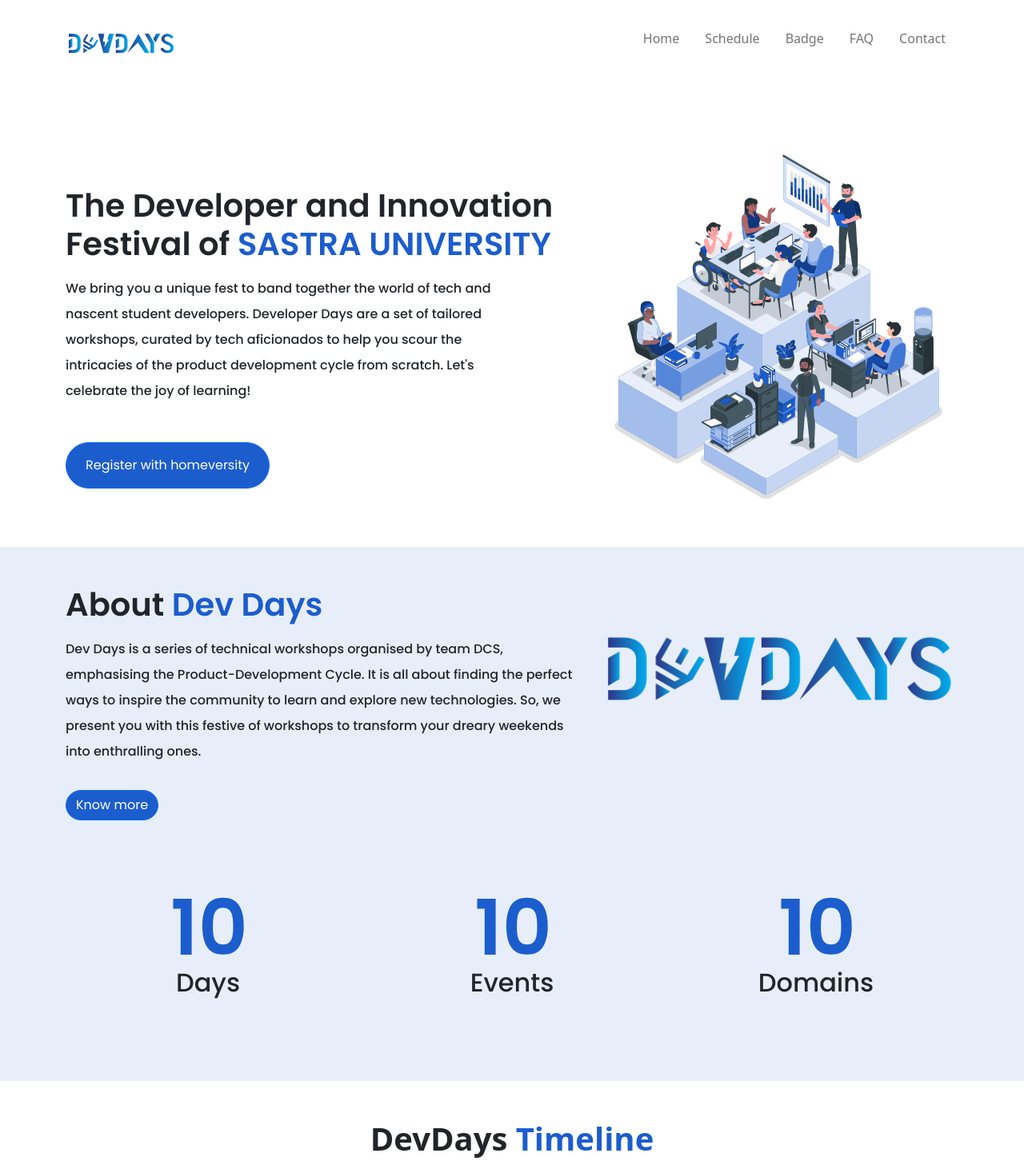
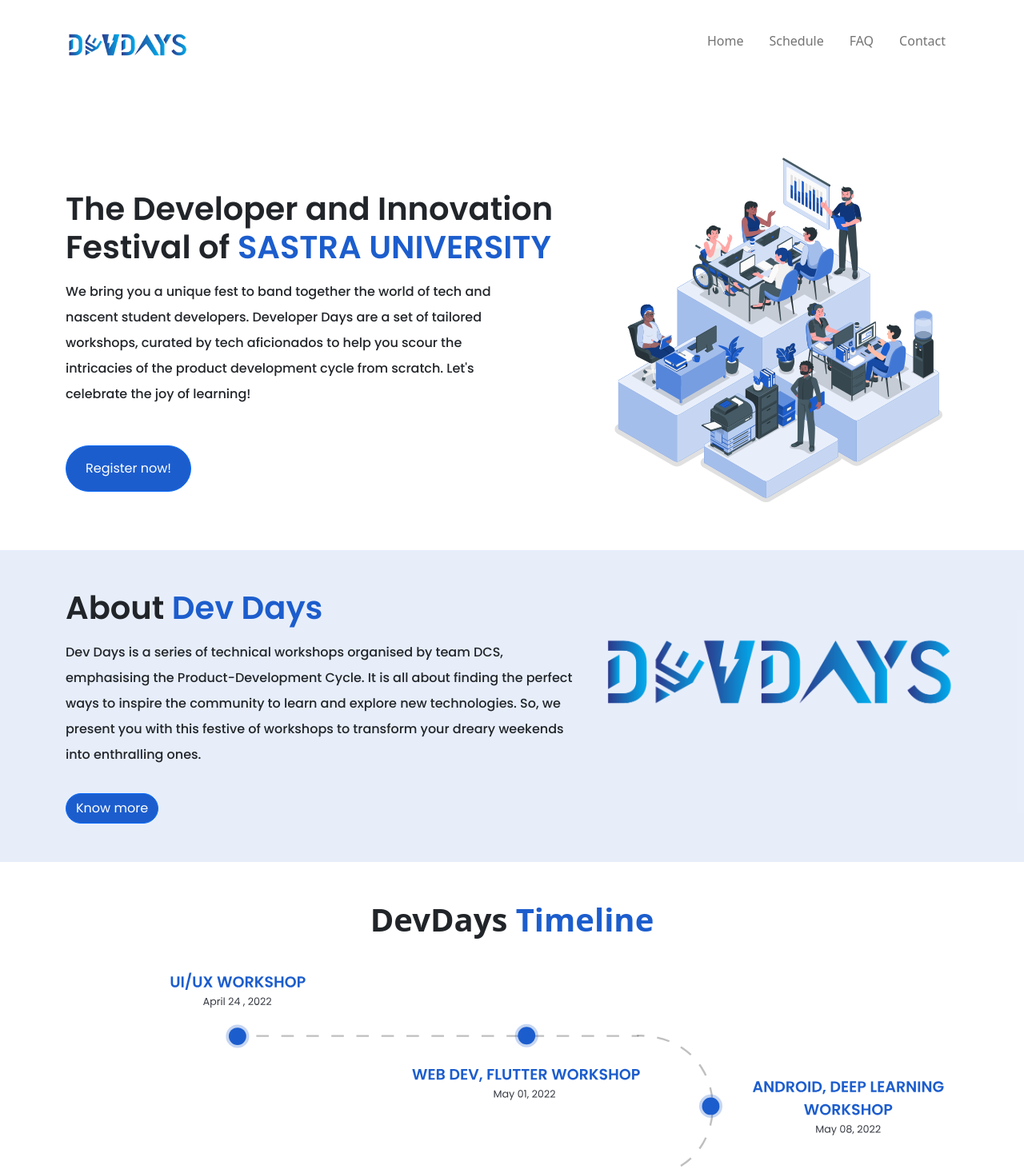
Before and after one commit to dcs-sastra/DevDays-Site, a React (Create React App) app: page / in a window 1280 px wide. Shown: the top 1462 px of the page at 80% size. Built offline with nearby package versions, Linux system fonts and the light colour scheme.

Commit message:
all changes done assets pending

```diff
--- a/src/Components/faq.js
+++ b/src/Components/faq.js
@@ -20,12 +20,12 @@
       Anyone who is currently studying under any course in SASTRA Deemed to be University are eligible to attend this workshop.
     </Accordion.Body>
   </Accordion.Item>
-  <Accordion.Item eventKey="2">
+  {/* <Accordion.Item eventKey="2">
     <Accordion.Header>How to register for DevDays?</Accordion.Header>
     <Accordion.Body className='about'>
     You can register for DevDays workshop using our Homeversity App.
     </Accordion.Body>
-  </Accordion.Item>
+  </Accordion.Item> */}
   <Accordion.Item eventKey="3">
     <Accordion.Header>Is is mandatory to register to participate in the workshop?</Accordion.Header>
     <Accordion.Body className='about'>
--- a/src/Components/navbar.js
+++ b/src/Components/navbar.js
@@ -20,7 +20,7 @@
 
              <div className="p-2"> <Nav.Link href="/" className='hclass'>Home</Nav.Link></div>
              <div className="p-2"> <Nav.Link href="/#schedule">Schedule</Nav.Link></div>
-             <div className="p-2"> <Nav.Link href="/#badge">Badge</Nav.Link></div>
+             {/* <div className="p-2"> <Nav.Link href="/#badge">Badge</Nav.Link></div> */}
              <div className="p-2"> <Nav.Link href="/#faq">FAQ</Nav.Link></div>
              <div className="p-2"> <Nav.Link href="/#contact">Contact</Nav.Link></div>
 
--- a/src/Pages/home.js
+++ b/src/Pages/home.js
@@ -37,9 +37,9 @@
                 scratch. Let's celebrate the joy of learning!
               </p>
               <div className="pt-3">
-                <a href="https://play.google.com/store/apps/details?id=com.dcs.homeversity" target="_blank">
+                <a href="" target="_blank">
                 <Button className="rounded-pill btn px-4 py-3" size="md">
-                  Register with homeversity
+                  Register now!
                 </Button>
                 </a>
               </div>
@@ -72,7 +72,7 @@
                 ones.
               </p>
               <div className="pt-3">
-                <a href="https://www.instagram.com/p/Cct0XjAJZ_l/" target="_blank">
+                <a href="https://www.instagram.com/share/BAfp_D6yMg" target="_blank">
                 <Button className="rounded-pill btn " size="md">
                   Know more
                 </Button>
@@ -86,7 +86,7 @@
             </div>
           </div>
         </Container>
-        <Container className="pb-5">
+        {/* <Container className="pb-5">
           <div className="row text-center">
             <div className="col-lg-4 col-sm-12 col-md-4 p-5">
               <img src={tendays} />
@@ -101,7 +101,7 @@
               <h2 className="pt-3">Domains</h2>
             </div>
           </div>
-        </Container>
+        </Container> */}
       </Container>
 
       {/* Timeline part */}
@@ -122,9 +122,9 @@
 
       {/* Badge Part */}
 
-      <Container fluid className="about" id="badge">
+      {/* <Container fluid className="about" id="badge">
       <Badge/>
-      </Container>
+      </Container> */}
 
       {/* Frequently asked part */}
       <Container fluid className=" my-5" id="faq">
```
Also changed, not shown: 1 other file (tests, documents, lock files or other folders).
